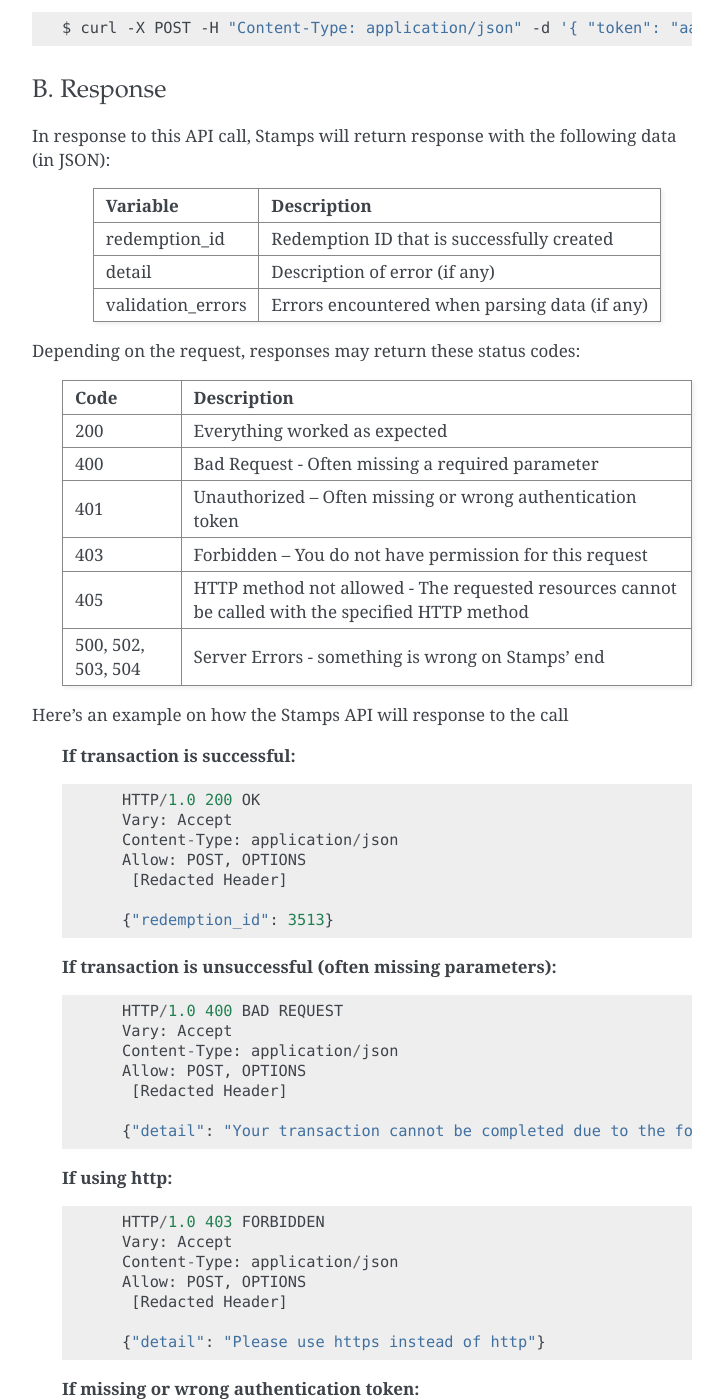
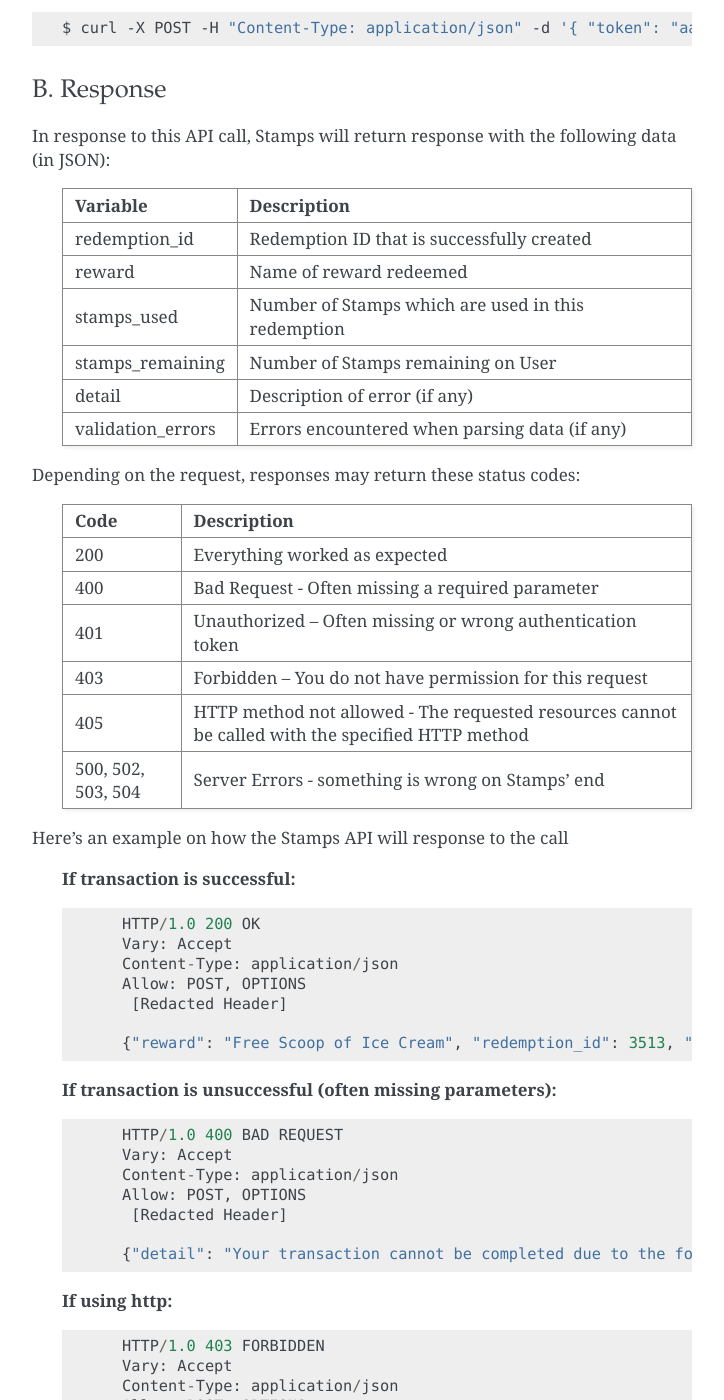
Before and after one commit to ui/stamps-api-docs, a Sphinx documentation site: the page built from source/redemption_api.rst, in a window 1280 px wide and 1400 px high, scrolled down 825 px. Shown: the whole window, without its empty margins (388-1112 px from the left). Built offline with Sphinx 7.4.7, drawn with Linux system fonts in a browser that asks for light colours.

Commit message:
Added more fields on redemption API

```diff
--- a/source/redemption_api.rst
+++ b/source/redemption_api.rst
@@ -50,6 +50,11 @@ In response to this API call, Stamps will return response with the following dat
     =================== ==============================
     redemption_id       Redemption ID that is
                         successfully created
+    reward              Name of reward redeemed
+    stamps_used         Number of Stamps which are used
+                        in this redemption
+    stamps_remaining    Number of Stamps remaining on
+                        User
     detail              Description of error (if any)
     validation_errors   Errors encountered when parsing
                         data (if any)
@@ -83,7 +88,7 @@ Here's an example on how the Stamps API will response to the call
         Allow: POST, OPTIONS
          [Redacted Header]
 
-        {"redemption_id": 3513}
+        {"reward": "Free Scoop of Ice Cream", "redemption_id": 3513, "stamps_remaining": 60, "stamps_used": 10}
 
     **If transaction is unsuccessful (often missing parameters):** ::
 
```
